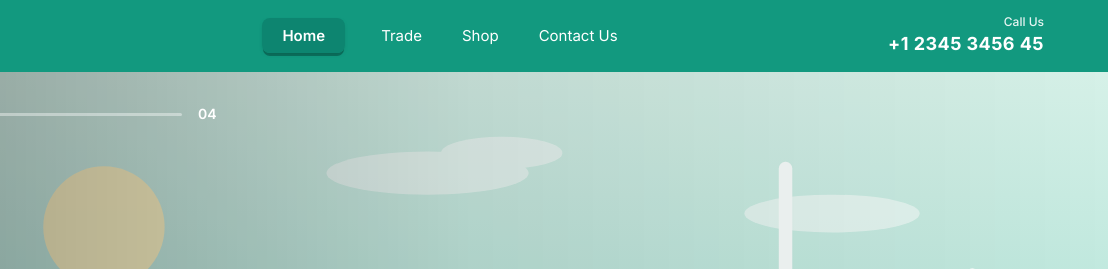
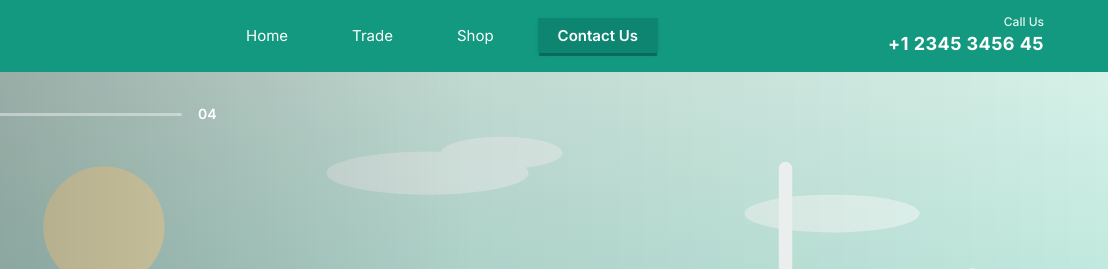
Before and after one commit to rocketads-tech/soliar-panel, a website built with Vite: page index.html in a window 1280 px wide. Shown: the top 269 px of the page, 172-1280 px from the left. Built offline with nearby package versions, Linux system fonts and the light colour scheme.

Commit message:
Добавляет подсветку активного пункта меню при скролле

```diff
--- a/index.html
+++ b/index.html
@@ -46,35 +46,25 @@
         </a>
 
         <nav class="hidden lg:block" aria-label="Main navigation">
-          <ul class="flex items-center gap-8 text-[15px]">
+          <ul class="flex items-center gap-6 text-[15px]">
             <li>
               <a
-                href="#top"
+                href="#home"
+                data-nav-link
+                data-active
                 aria-current="page"
-                class="rounded-lg bg-brand-600 px-5 py-2 font-semibold text-white shadow-pill shadow-brand-800/60"
+                class="px-5 py-2"
                 >Home</a
               >
             </li>
             <li>
-              <a
-                href="#trade"
-                class="px-1 text-white transition hover:text-white/80"
-                >Trade</a
-              >
+              <a href="#innovators" data-nav-link class="px-5 py-2">Trade</a>
             </li>
             <li>
-              <a
-                href="#shop"
-                class="px-1 text-white transition hover:text-white/80"
-                >Shop</a
-              >
+              <a href="#shop" data-nav-link class="px-5 py-2">Shop</a>
             </li>
             <li>
-              <a
-                href="#contact"
-                class="px-1 text-white transition hover:text-white/80"
-                >Contact Us</a
-              >
+              <a href="#contact" data-nav-link class="px-5 py-2">Contact Us</a>
             </li>
           </ul>
         </nav>
@@ -113,16 +103,16 @@
         <nav aria-label="Mobile navigation" class="mx-auto max-w-[1200px] px-4 py-4 sm:px-6">
           <ul class="flex flex-col gap-1 text-[15px] font-medium">
             <li>
-              <a href="#top" aria-current="page" class="block rounded-lg bg-brand-600 px-4 py-2.5 font-semibold text-white shadow-pill shadow-brand-800/60">Home</a>
+              <a href="#home" data-nav-link data-active aria-current="page" class="block rounded-lg px-4 py-2.5">Home</a>
             </li>
             <li>
-              <a href="#trade" class="block rounded-lg px-4 py-2.5 text-white/90 transition hover:bg-white/10 hover:text-white">Trade</a>
+              <a href="#innovators" data-nav-link class="block rounded-lg px-4 py-2.5">Trade</a>
             </li>
             <li>
-              <a href="#shop" class="block rounded-lg px-4 py-2.5 text-white/90 transition hover:bg-white/10 hover:text-white">Shop</a>
+              <a href="#shop" data-nav-link class="block rounded-lg px-4 py-2.5">Shop</a>
             </li>
             <li>
-              <a href="#contact" class="block rounded-lg px-4 py-2.5 text-white/90 transition hover:bg-white/10 hover:text-white">Contact Us</a>
+              <a href="#contact" data-nav-link class="block rounded-lg px-4 py-2.5">Contact Us</a>
             </li>
           </ul>
           <a
@@ -141,7 +131,7 @@
     <div id="smooth-wrapper">
       <div id="smooth-content">
         <main>
-      <section data-hero-section class="relative isolate overflow-hidden bg-brand-500" aria-labelledby="hero-title">
+      <section id="home" data-hero-section class="relative isolate overflow-hidden bg-brand-500" aria-labelledby="hero-title">
         <div class="absolute inset-0 -z-10" aria-hidden="true">
           <div class="swiper h-full w-full" data-hero-swiper>
             <div class="swiper-wrapper">
@@ -792,7 +782,7 @@
       </section>
     </main>
 
-    <footer class="bg-night">
+    <footer id="contact" class="bg-night">
       <div class="mx-auto max-w-[1200px] px-4 py-20 sm:px-6">
         <div class="grid grid-cols-1 gap-12 lg:grid-cols-[1fr_400px] lg:gap-8">
           <div>
--- a/src/main.js
+++ b/src/main.js
@@ -227,6 +227,40 @@ const onHeaderScroll = () => {
 
 window.addEventListener('scroll', onHeaderScroll, { passive: true });
 
+const navLinks = [...document.querySelectorAll('[data-nav-link]')];
+const spyTargets = [
+  ...new Map(
+    navLinks.map((link) => [
+      link.getAttribute('href'),
+      document.querySelector(link.getAttribute('href')),
+    ]),
+  ).entries(),
+]
+  .filter(([, section]) => section)
+  .map(([href, section]) => ({ href, section }));
+
+const setActiveNavLink = () => {
+  let current = spyTargets[0];
+  spyTargets.forEach((entry) => {
+    if (entry.section.getBoundingClientRect().top <= 140) current = entry;
+  });
+  if (window.innerHeight + window.scrollY >= document.documentElement.scrollHeight - 2) {
+    current = spyTargets[spyTargets.length - 1];
+  }
+  navLinks.forEach((link) => {
+    const isActive = current && link.getAttribute('href') === current.href;
+    link.toggleAttribute('data-active', isActive);
+    if (isActive) {
+      link.setAttribute('aria-current', 'true');
+    } else {
+      link.removeAttribute('aria-current');
+    }
+  });
+};
+
+setActiveNavLink();
+window.addEventListener('scroll', setActiveNavLink, { passive: true });
+
 document.addEventListener('click', (event) => {
   const anchor = event.target.closest('a[href^="#"]');
   if (!anchor) return;
```
Also changed, not shown: src/style.css.
